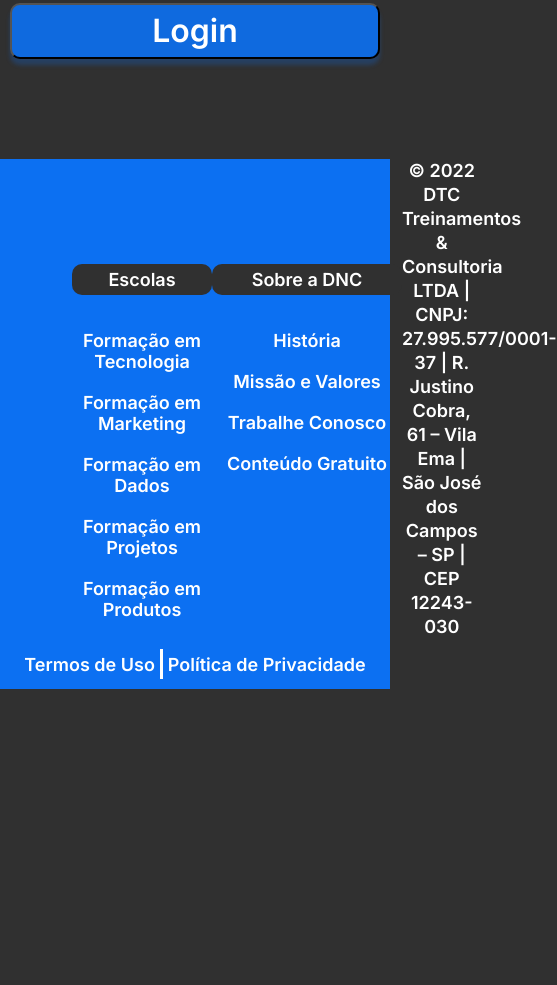
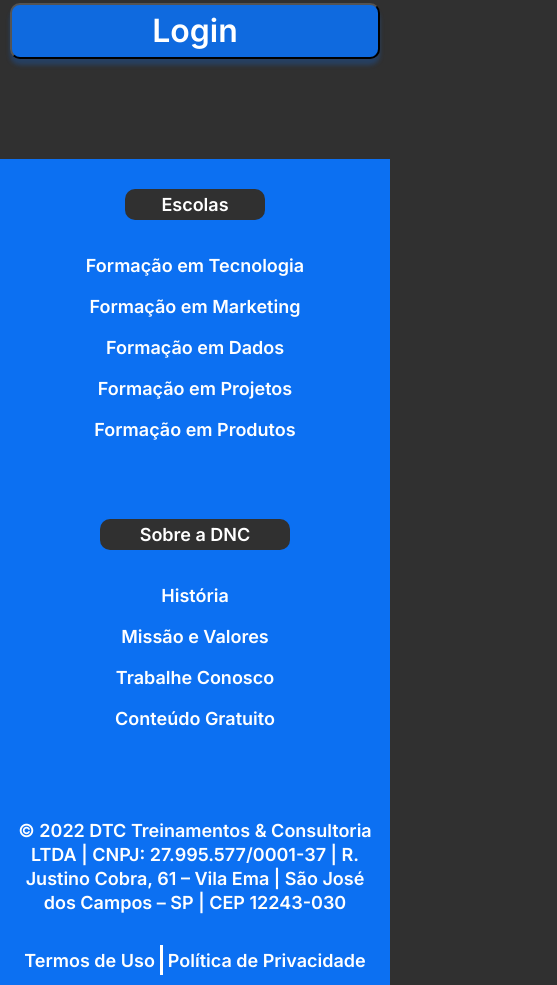
Before and after one commit to LucasS1991/bootcamp-dnc, a plain HTML site: page index.html in a window 390 px wide. Shown: the part 1650-2635 px from the top of the page, 557 px wide, since content can reach past the window. Before the commit the page ends 2339 px from the top, so only its background shows below. Drawn offline with Linux system fonts and the light colour scheme.

Commit message:
Projeto Finalizado

```diff
--- a/style.css
+++ b/style.css
@@ -313,4 +313,16 @@
     .checkbox-items label{
         font-size: 17px;
     }
+    /*ajustando o footer*/
+    footer .linha1{
+        flex-direction: column;
+
+        margin-left: 0%;
+    }
+   footer .endereço{
+        width: 95%;
+        margin-bottom: 20px;
+
+
+    }
  }
```
